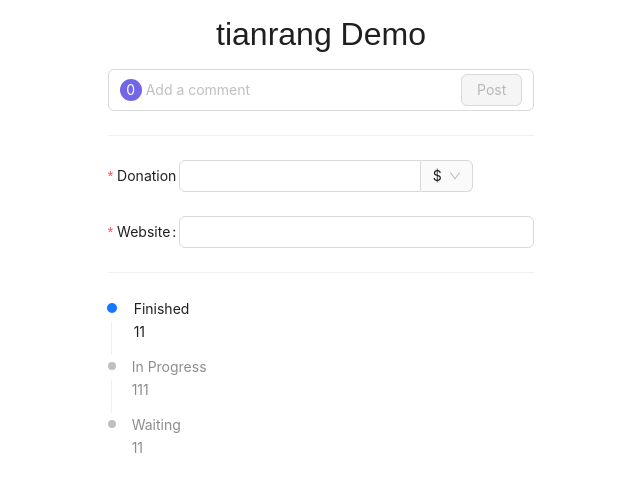
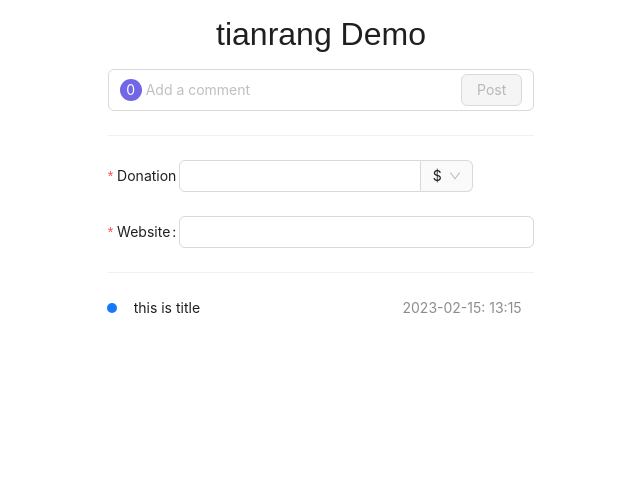
Before and after one commit to zhy0216/tianrang-demo, a Next.js app: page / in a window 1280 px wide. Shown: the top 492 px of the page, without its empty margins (319-959 px from the left). Built offline with nearby package versions, Linux system fonts and the light colour scheme.

Commit message:
some ideas

```diff
--- a/src/components/CleanFlow/CleanFlow.tsx
+++ b/src/components/CleanFlow/CleanFlow.tsx
@@ -1,28 +1,28 @@
 import { Steps } from "antd";
-import { FlowNode } from "@demo/components";
+import { FlowNode } from "./types";
+import { FlowNodeTitle } from "./FlowNodeTitle";
+import styled from "@emotion/styled";
 
 interface Props {
   flowNodes: FlowNode[];
 }
 
-export function CleanFlow(props: Props) {
+const StyledSteps = styled(Steps)`
+  .ant-steps-item-title {
+    width: 400px;
+  }
+`;
+
+export function CleanFlow({ flowNodes }: Props) {
   return (
-    <Steps
+    <StyledSteps
       progressDot
       direction="vertical"
       size="small"
       current={0}
-      items={[
-        { title: "Finished", description: "11" },
-        {
-          title: "In Progress",
-          description: "111",
-        },
-        {
-          title: "Waiting",
-          description: "11",
-        },
-      ]}
+      items={flowNodes.map((flowNode) => ({
+        title: <FlowNodeTitle flowNode={flowNode} />,
+      }))}
     />
   );
 }
--- /dev/null
+++ b/src/components/CleanFlow/FlowNodeTitle.tsx
@@ -0,0 +1,21 @@
+import { FlowNode } from "./types";
+import styled from "@emotion/styled";
+import { Typography } from "antd";
+
+interface Props {
+  flowNode: FlowNode;
+}
+
+const Container = styled.div`
+  display: flex;
+  justify-content: space-between;
+`;
+
+export function FlowNodeTitle({ flowNode }: Props) {
+  return (
+    <Container>
+      <Typography.Text>this is title</Typography.Text>
+      <Typography.Text type="secondary">{flowNode.createdAt}</Typography.Text>
+    </Container>
+  );
+}
```
Also changed, not shown: src/components/CleanFlow/utils.ts (added, +11 -0 lines), src/utils/index.ts (added, +7 -0 lines), src/components/CleanFlow/FlowNodeTitle.ts (deleted).
